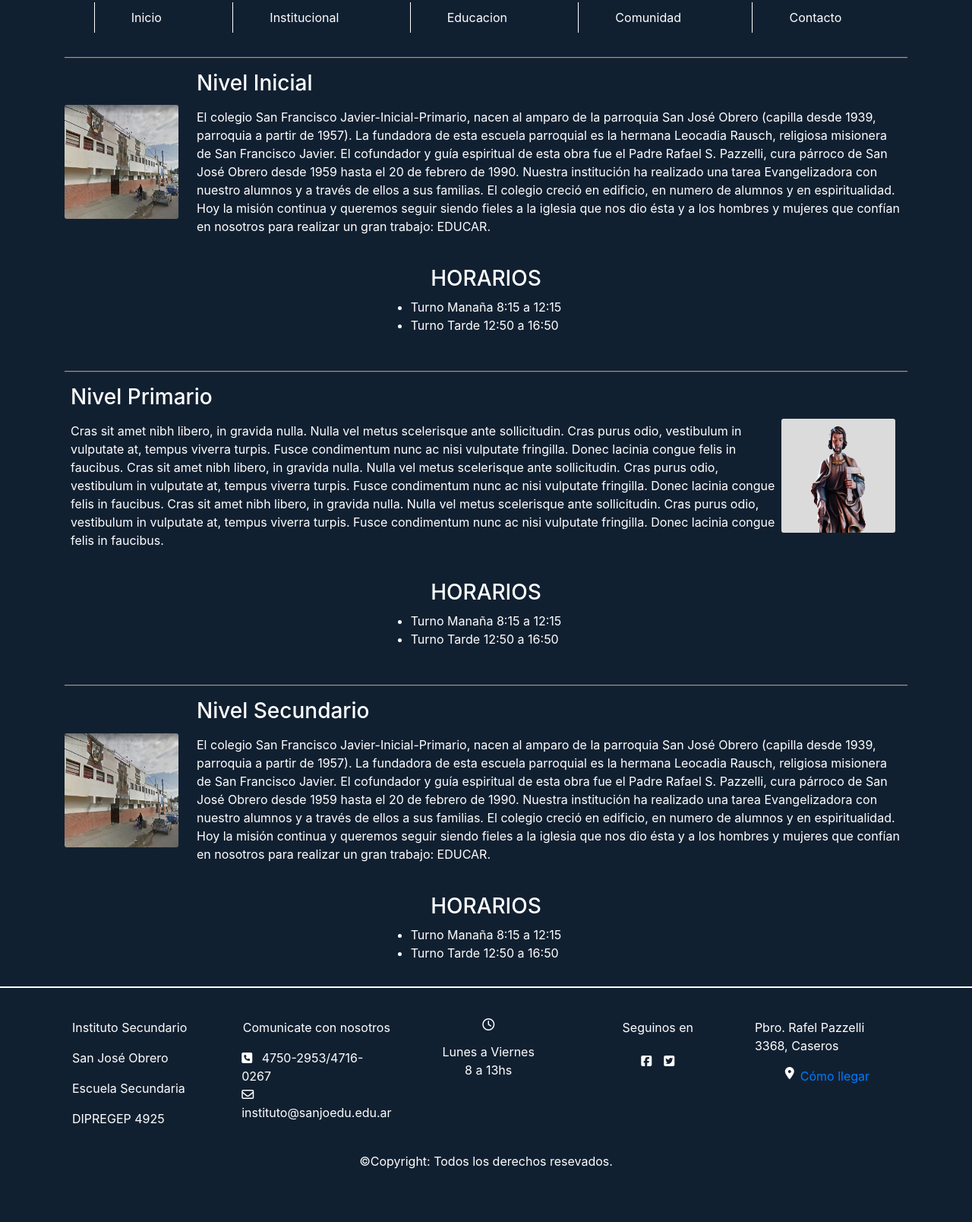
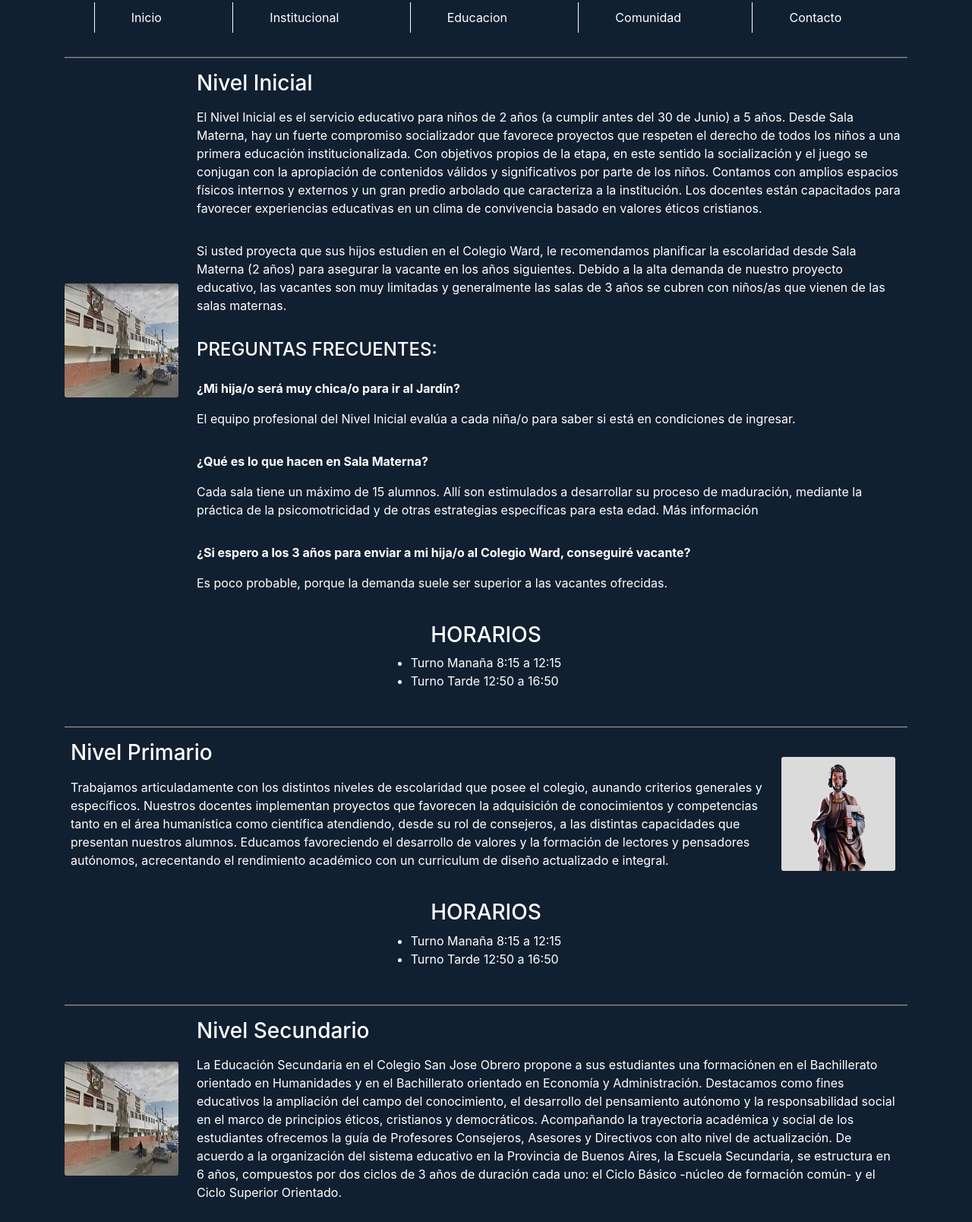
Before and after one commit to agusreyb/web_instituto_sjo, a website: page pages/educacion.html in a window 1280 px wide. Shown: the part 192-1800 px from the top of the page at 76% size. Before the commit the page ends 1772 px from the top, so only its background shows below. Drawn offline with Linux system fonts and the light colour scheme.

Commit message:
Agrego textos edu, ins

```diff
--- a/pages/educacion.html
+++ b/pages/educacion.html
@@ -118,7 +118,7 @@
     </header>
 
     <section class="container">
-       <hr>
+      <hr />
       <!-- NIVEL INICIAL -->
       <div class="media">
         <div class="d-none d-md-block mr-3">
@@ -131,22 +131,43 @@
         <div class="media-body">
           <h3 id="inicial" class="pl-2">Nivel Inicial</h3>
           <p class="texto__inst">
-            El colegio San Francisco Javier-Inicial-Primario, nacen al amparo de
-            la parroquia San José Obrero (capilla desde 1939, parroquia a partir
-            de 1957). La fundadora de esta escuela parroquial es la hermana
-            Leocadia Rausch, religiosa misionera de San Francisco Javier. El
-            cofundador y guía espiritual de esta obra fue el Padre Rafael S.
-            Pazzelli, cura párroco de San José Obrero desde 1959 hasta el 20 de
-            febrero de 1990. Nuestra institución ha realizado una tarea
-            Evangelizadora con nuestro alumnos y a través de ellos a sus
-            familias. El colegio creció en edificio, en numero de alumnos y en
-            espiritualidad. Hoy la misión continua y queremos seguir siendo
-            fieles a la iglesia que nos dio ésta y a los hombres y mujeres que
-            confían en nosotros para realizar un gran trabajo: EDUCAR.
+            El Nivel Inicial es el servicio educativo para niños de 2 años (a
+            cumplir antes del 30 de Junio) a 5 años. Desde Sala Materna, hay un
+            fuerte compromiso socializador que favorece proyectos que respeten
+            el derecho de todos los niños a una primera educación
+            institucionalizada. Con objetivos propios de la etapa, en este
+            sentido la socialización y el juego se conjugan con la apropiación
+            de contenidos válidos y significativos por parte de los niños.
+            Contamos con amplios espacios físicos internos y externos y un gran
+            predio arbolado que caracteriza a la institución. Los docentes están
+            capacitados para favorecer experiencias educativas en un clima de
+            convivencia basado en valores éticos cristianos.
+          </p>
+          <p class="texto__inst">
+            Si usted proyecta que sus hijos estudien en el Colegio Ward, le
+            recomendamos planificar la escolaridad desde Sala Materna (2 años)
+            para asegurar la vacante en los años siguientes. Debido a la alta
+            demanda de nuestro proyecto educativo, las vacantes son muy
+            limitadas y generalmente las salas de 3 años se cubren con niños/as
+            que vienen de las salas maternas.</p>
+            <h4 class="texto__inst" >PREGUNTAS FRECUENTES:</h4>
+            <b class="texto__inst">¿Mi hija/o será muy chica/o para ir al Jardín?</b>
+            <p class="texto__inst">El equipo profesional del Nivel Inicial evalúa a cada niña/o para saber si
+            está en condiciones de ingresar.</p>
+            <b class="texto__inst">¿Qué es lo que hacen en Sala
+            Materna?</b>
+            <p class="texto__inst" >Cada sala tiene un máximo de 15 alumnos. Allí son
+            estimulados a desarrollar su proceso de maduración, mediante la
+            práctica de la psicomotricidad y de otras estrategias específicas
+            para esta edad. Más información</p>
+            <b class="texto__inst">¿Si espero a los 3 años para enviar
+            a mi hija/o al Colegio Ward, conseguiré vacante?</b>
+            <p class="texto__inst">Es poco probable,
+            porque la demanda suele ser superior a las vacantes ofrecidas.</p>
           </p>
         </div>
       </div>
-      <section >
+      <section>
         <div class="p-3">
           <h3 class="d-flex justify-content-center horarios_title">HORARIOS</h3>
           <div class="d-flex justify-content-center">
@@ -164,18 +185,7 @@
         <div class="media-body">
           <h3 id="primario" class="pl-2">Nivel Primario</h3>
           <p class="texto__inst">
-            Cras sit amet nibh libero, in gravida nulla. Nulla vel metus
-            scelerisque ante sollicitudin. Cras purus odio, vestibulum in
-            vulputate at, tempus viverra turpis. Fusce condimentum nunc ac nisi
-            vulputate fringilla. Donec lacinia congue felis in faucibus. Cras
-            sit amet nibh libero, in gravida nulla. Nulla vel metus scelerisque
-            ante sollicitudin. Cras purus odio, vestibulum in vulputate at,
-            tempus viverra turpis. Fusce condimentum nunc ac nisi vulputate
-            fringilla. Donec lacinia congue felis in faucibus. Cras sit amet
-            nibh libero, in gravida nulla. Nulla vel metus scelerisque ante
-            sollicitudin. Cras purus odio, vestibulum in vulputate at, tempus
-            viverra turpis. Fusce condimentum nunc ac nisi vulputate fringilla.
-            Donec lacinia congue felis in faucibus.
+            Trabajamos articuladamente con los distintos niveles de escolaridad que posee el colegio, aunando criterios generales y específicos. Nuestros docentes implementan proyectos que favorecen la adquisición de conocimientos y competencias tanto en el área humanística como científica atendiendo, desde su rol de consejeros, a las distintas capacidades que presentan nuestros alumnos. Educamos favoreciendo el desarrollo de valores y la formación de lectores y pensadores autónomos, acrecentando el rendimiento académico con un curriculum de diseño actualizado e integral.
           </p>
         </div>
         <div class="d-none d-md-block mr-3">
@@ -186,7 +196,7 @@
           />
         </div>
       </div>
-      <section >
+      <section>
         <div class="p-3">
           <h3 class="d-flex justify-content-center horarios_title">HORARIOS</h3>
           <div class="d-flex justify-content-center">
@@ -197,7 +207,7 @@
           </div>
         </div>
       </section>
-      <hr>
+      <hr />
       <!-- NIVEL SECUNDARIO -->
       <div class="media">
         <div class="d-none d-md-block mr-3">
@@ -210,18 +220,13 @@
         <div class="media-body">
           <h3 id="secundario" class="pl-2">Nivel Secundario</h3>
           <p class="texto__inst">
-            El colegio San Francisco Javier-Inicial-Primario, nacen al amparo de
-            la parroquia San José Obrero (capilla desde 1939, parroquia a partir
-            de 1957). La fundadora de esta escuela parroquial es la hermana
-            Leocadia Rausch, religiosa misionera de San Francisco Javier. El
-            cofundador y guía espiritual de esta obra fue el Padre Rafael S.
-            Pazzelli, cura párroco de San José Obrero desde 1959 hasta el 20 de
-            febrero de 1990. Nuestra institución ha realizado una tarea
-            Evangelizadora con nuestro alumnos y a través de ellos a sus
-            familias. El colegio creció en edificio, en numero de alumnos y en
-            espiritualidad. Hoy la misión continua y queremos seguir siendo
-            fieles a la iglesia que nos dio ésta y a los hombres y mujeres que
-            confían en nosotros para realizar un gran trabajo: EDUCAR.
+            La Educación Secundaria en el Colegio San Jose Obrero propone a sus estudiantes una formaciónen en el Bachillerato orientado en Humanidades y en el Bachillerato orientado en Economía y Administración.
+
+Destacamos como fines educativos la ampliación del campo del conocimiento, el desarrollo del pensamiento autónomo y la responsabilidad social en el marco de principios éticos, cristianos y democráticos.
+
+Acompañando la trayectoria académica y social de los estudiantes ofrecemos la guía de Profesores Consejeros, Asesores y Directivos con alto nivel de actualización.
+
+De acuerdo a la organización del sistema educativo en la Provincia de Buenos Aires, la Escuela Secundaria, se estructura en 6 años, compuestos por dos ciclos de 3 años de duración cada uno: el Ciclo Básico -núcleo de formación común- y el Ciclo Superior Orientado.
           </p>
         </div>
       </div>
```
Also changed, not shown: pages/institucional.html (+24 -23 lines).
